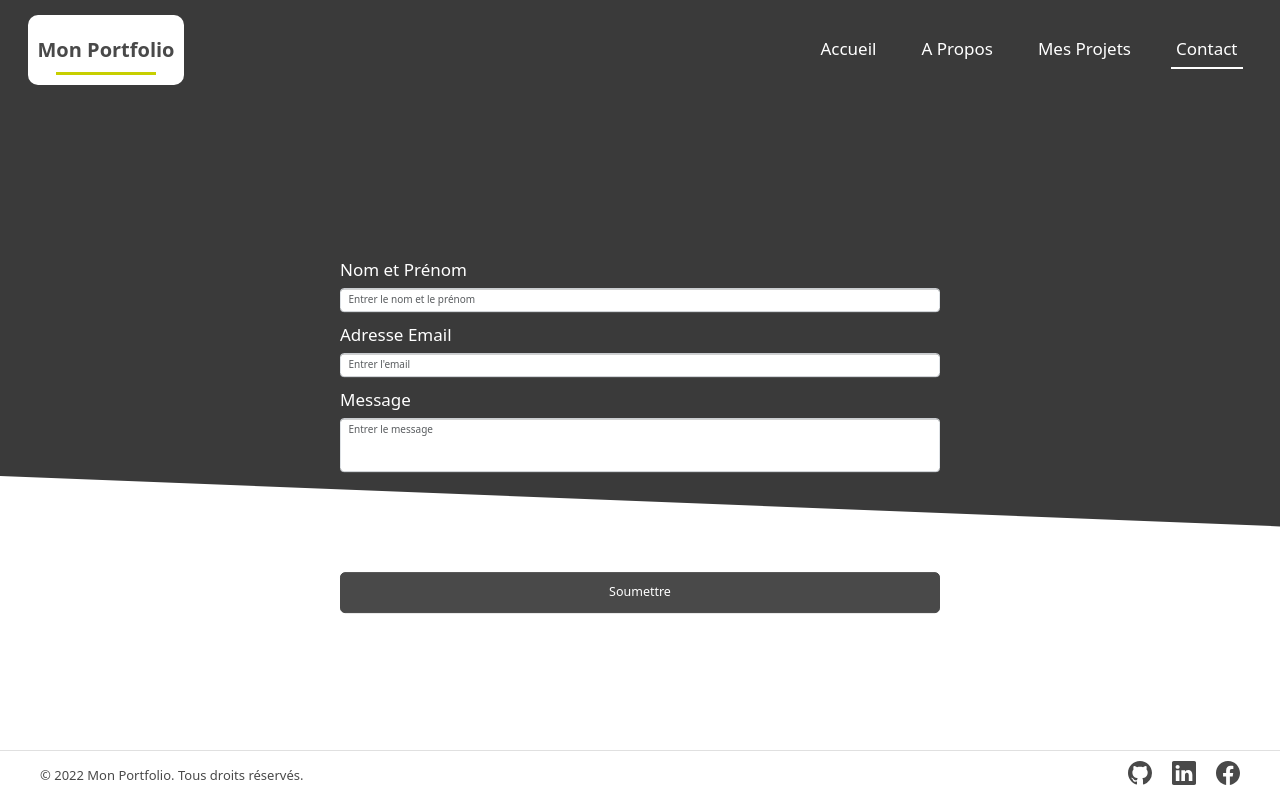
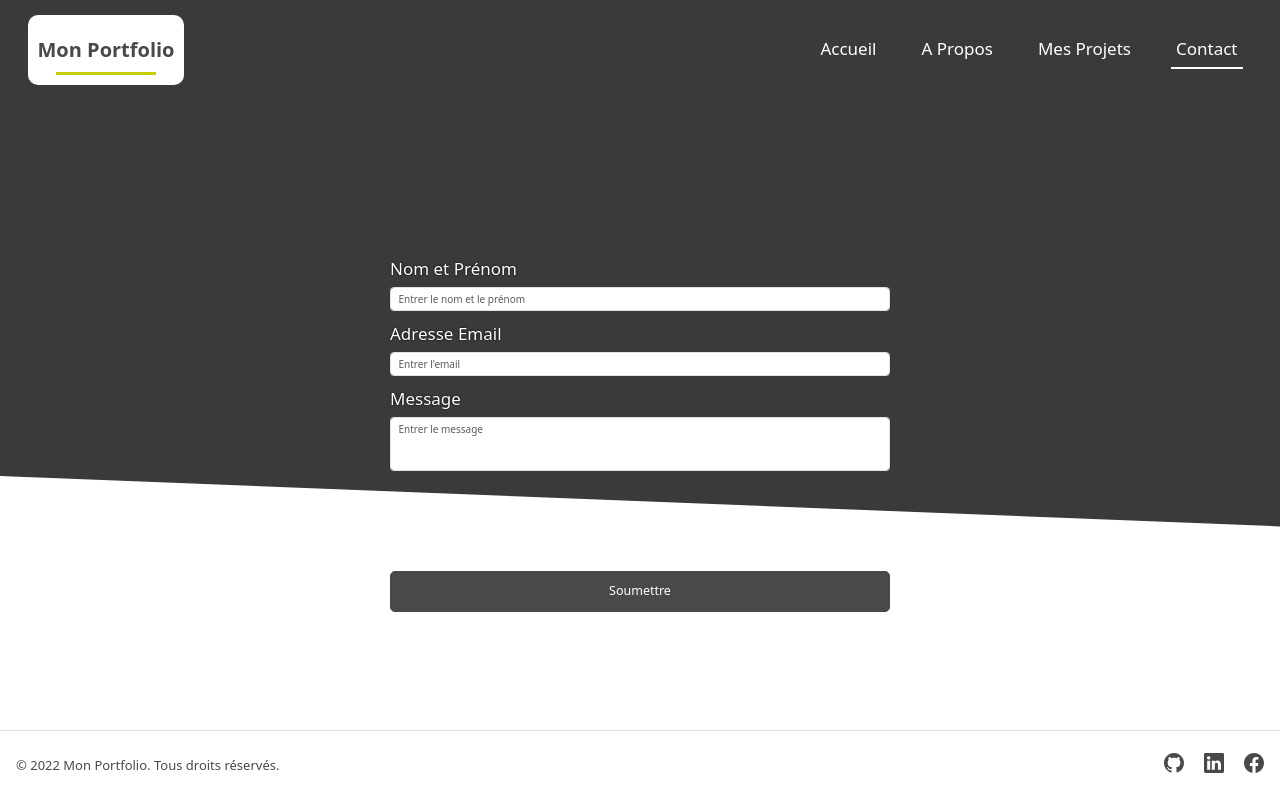
Before and after one commit to Romain-Bacque/Portfolio, a React (Create React App) app: page /contact in a window 1280 px wide. Built offline with nearby package versions, Linux system fonts and the light colour scheme.

Commit message:
feat: improve global style

```diff
--- a/src/components/About/style.module.scss
+++ b/src/components/About/style.module.scss
@@ -8,7 +8,7 @@
     justify-content: center;
     align-items: center;
     width: 100%;
-    height: 90vh;
+    min-height: 90vh;
     padding: 5rem 2rem 10rem;
     &:nth-child(2) {
       clip-path: polygon(0 0, 100% 5%, 100% 94%, 0% 100%);
--- a/src/components/Contact/index.tsx
+++ b/src/components/Contact/index.tsx
@@ -84,7 +84,6 @@ const Contact: React.FC = () => {
         onAnimationStart={() => window.scrollTo(0, 0)}
         className={classes.contact}
       >
-        <div className={classes.contact}>
         <Form className={classes.contact__form} onSubmit={handleSubmit}>
           <Form.Group className="mb-3" controlId="formBasicText">
             <Form.Label>Nom et Prénom</Form.Label>
@@ -124,7 +123,6 @@ const Contact: React.FC = () => {
             </Button>
           </motion.div>
         </Form>
-        </div>
       </motion.section>
     </>
   );
--- a/src/components/Contact/style.module.scss
+++ b/src/components/Contact/style.module.scss
@@ -2,19 +2,15 @@
 @use "../../styles/vars" as *;
 
 .contact {
-  position: relative;
-  top: 0;
   color: white;
+  text-shadow: 0 0 2px black;
   display: flex;
   justify-content: center;
   align-items: center;
-  height: 100%;
-  width: 100%;
   &__form {
     position: absolute;
-    top: 57%;
-    transform: translateY(-50%);
-    width: 600px;
+    top: 25%;
+    width: 500px;
     max-width: 90%;
     font-size: 1.7rem;
   }
@@ -24,8 +20,8 @@
   }
   &__button {
     width: 100%;
-    background-color: $dark-gray!important;
-    border-color: $dark-gray!important;
-    padding: 1rem!important;
+    background-color: $dark-gray !important;
+    border-color: $dark-gray !important;
+    padding: 1rem !important;
   }
 }
--- a/src/components/Footer/style.module.scss
+++ b/src/components/Footer/style.module.scss
@@ -12,10 +12,10 @@
   gap: 2rem;
   background-color: white;
   color: $dark-gray;
-  padding: .5rem 4rem;
+  padding: .5rem 1.6rem;
   border-top: 1px solid $light-gray;
   width: 100%;
-  height: 50px;
+  height: 70px;
   &__link {
     display: flex;
     list-style: none;
@@ -24,7 +24,7 @@
   }
   &__icon {
     color: $dark-gray;
-    font-size: 2.4rem;
+    font-size: 2rem;
   }
   &__copy {
     margin: 0;
--- a/src/components/Header/style.module.scss
+++ b/src/components/Header/style.module.scss
@@ -3,6 +3,7 @@
   top: 0;
   left: 0;
   right: 0;
+  height: 100px;
   padding: 1rem 2rem;
   transition: background-color 0.2s linear;
   &--alt {
--- a/src/components/Home/style.module.scss
+++ b/src/components/Home/style.module.scss
@@ -11,10 +11,11 @@
     padding: 2rem;
     margin: auto;
     width: 90%;
+    height: 100%;
     .home__name {
       position: relative;
       color: rgb(179, 179, 179);
-      font-size: 7rem;
+      font-size: 6rem;
       margin-bottom: 2rem;
       @include mediaQuery.media-min($small-screen) {
         margin-bottom: 10rem;
--- a/src/components/UI/NavBar/index.tsx
+++ b/src/components/UI/NavBar/index.tsx
@@ -45,7 +45,6 @@ const NavBar: React.FC = () => {
         <Navbar.Offcanvas
           id={`offcanvasNavbar-expand-${expand}`}
           aria-labelledby={`offcanvasNavbarLabel-expand-${expand}`}
-          placement="top"
         >
           <Offcanvas.Header color="white" closeButton>
             <Offcanvas.Title
--- a/src/components/UI/Slider/index.tsx
+++ b/src/components/UI/Slider/index.tsx
@@ -9,7 +9,6 @@ const Slider: React.FC<SliderProps> = ({ animate, height, onClick }) => {
     <Carousel
       onSelect={onClick}
       interval={animate ? 5000 : null}
-      style={{ height: `${height}vh` }}
       className={classes.slider}
     >
       <Carousel.Item>
@@ -51,7 +50,7 @@ const Slider: React.FC<SliderProps> = ({ animate, height, onClick }) => {
 
 Slider.defaultProps = {
   animate: true,
-  height: 27,
+  height: 35,
 };
 
 export default Slider;
--- a/src/components/UI/Slider/style.module.scss
+++ b/src/components/UI/Slider/style.module.scss
@@ -1,6 +1,7 @@
 .slider {
-  width: 700px;
+  width: 500px;
   max-width: 90%;
+  aspect-ratio: 1 / 0.7;
   margin: 1rem auto 0;
   border-radius: 10px;
   overflow: hidden;
--- a/src/styles/_media-queries.scss
+++ b/src/styles/_media-queries.scss
@@ -1,8 +1,7 @@
-
 @mixin media-min($small-screen) {
-    @media screen and (min-width: $small-screen) {
-      & {
-        @content;
-      }
+  @media screen and (min-width: $small-screen) {
+    & {
+      @content;
     }
   }
+}
--- a/src/styles/index.scss
+++ b/src/styles/index.scss
@@ -1,4 +1,10 @@
 @use "./vars" as *;
+
+* {
+  box-sizing: border-box;
+  padding: 0;
+  margin: 0;
+}
 
 html {
   font-size: 10px;
@@ -16,10 +22,10 @@ section {
   left: 0;
   right: 0;
   width: 100%;
-  height: 100%;
-  padding: 150px 0;
+  height: calc(100% - 175px);
+  margin-top: 100px;
+  overflow-y: auto;
 }
-
 
 ::-webkit-scrollbar {
   width: 10px;
```
Lines whose indentation alone changed are shown as unchanged.
